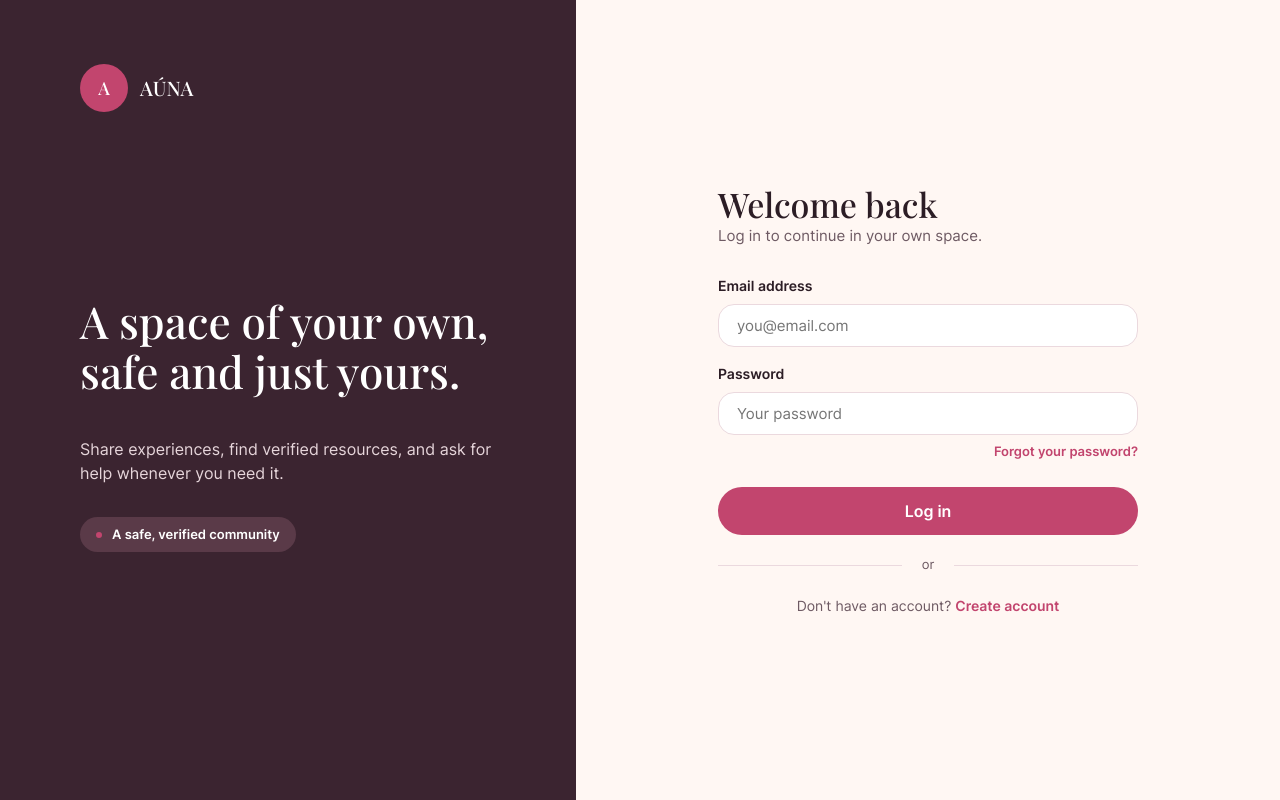
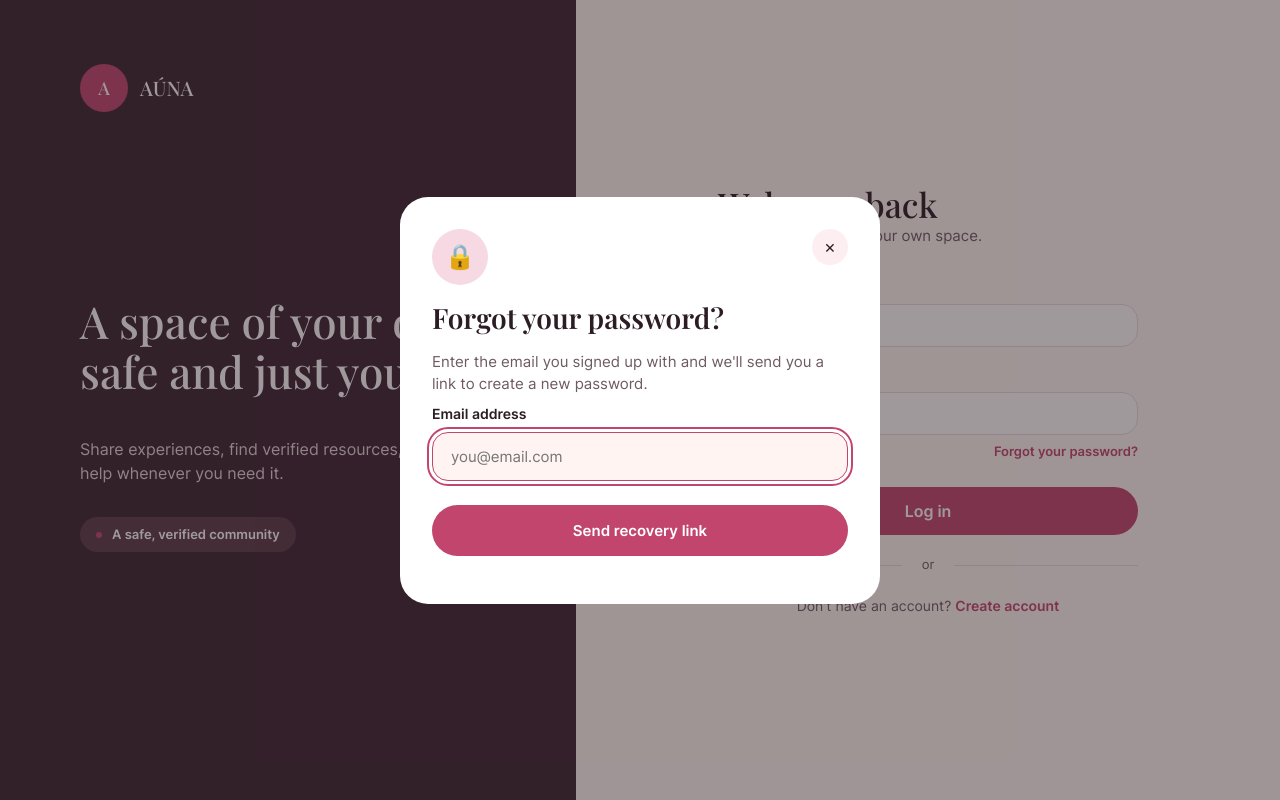
Before and after one commit to sofiasierra207-glitch/AUNA-REACT, a React (Vite) app in the folder AUNA/: page /login in a window 1280 px wide. Both pictures are taken after a click on the button "Forgot your password?". Built offline with nearby package versions, Linux system fonts and the light colour scheme.

Commit message:
feat: add forgot password modal

```diff
--- /dev/null
+++ b/AUNA/src/components/forgotpassword/ForgotPassword.tsx
@@ -0,0 +1,128 @@
+import { useEffect, useState } from 'react';
+import type { FormEvent, MouseEvent } from 'react';
+import './forgotpassword.css';
+
+// tipado de las props: el login me dice si estoy abierto
+// y me pasa la funcion para cerrarme
+interface ForgotPasswordProps {
+    abierto: boolean;
+    onCerrar: () => void;
+}
+
+// modal de "Forgot your password?" (se abre desde el Login)
+// en js lo creaba con createElement e innerHTML, ahora es un componente
+function ForgotPassword({ abierto, onCerrar }: ForgotPasswordProps) {
+    // el correo que voy escribiendo
+    const [correo, setCorreo] = useState('');
+
+    // true si el correo no es valido
+    const [hayError, setHayError] = useState(false);
+
+    // si ya envie el link muestro el mensaje de enviado
+    const [enviado, setEnviado] = useState(false);
+
+    // dejo todo limpio y cierro
+    function cerrar() {
+        setCorreo('');
+        setHayError(false);
+        setEnviado(false);
+        onCerrar();
+    }
+
+    // cerrar con la tecla Escape
+    // solo escucho el teclado mientras el modal esta abierto
+    useEffect(() => {
+        if (!abierto) return;
+
+        function alPresionarTecla(evento: KeyboardEvent) {
+            if (evento.key === 'Escape') {
+                setCorreo('');
+                setHayError(false);
+                setEnviado(false);
+                onCerrar();
+            }
+        }
+
+        document.addEventListener('keydown', alPresionarTecla);
+
+        // limpieza: quito el evento cuando se cierra el modal
+        return () => document.removeEventListener('keydown', alPresionarTecla);
+    }, [abierto, onCerrar]);
+
+    // cuando envio (click en Send recovery link o Enter)
+    function alEnviar(evento: FormEvent<HTMLFormElement>) {
+        evento.preventDefault(); // evito que la pagina se recargue
+
+        // reviso que el correo tenga @ y un punto
+        const limpio = correo.trim();
+        if (!limpio.includes('@') || !limpio.includes('.')) {
+            setHayError(true);
+            return;
+        }
+
+        // muestro el mensaje de que se envio
+        setCorreo(limpio);
+        setEnviado(true);
+    }
+
+    // si doy click en el fondo oscuro (afuera de la caja) se cierra
+    function alClickFondo(evento: MouseEvent<HTMLDivElement>) {
+        if (evento.target === evento.currentTarget) {
+            cerrar();
+        }
+    }
+
+    // si esta cerrado no muestro nada
+    if (!abierto) return null;
+
+    return (
+        <div className="olvido-fondo abierto" onClick={alClickFondo}>
+            {/* la clase enviado esconde el form y muestra el mensaje (lo hace el css) */}
+            <div className={enviado ? 'olvido-modal enviado' : 'olvido-modal'} role="dialog" aria-label="Forgot your password?">
+
+                <div className="olvido-arriba">
+                    <span className="olvido-icono">🔒</span>
+                    <button type="button" className="olvido-cerrar" aria-label="Close" onClick={cerrar}>×</button>
+                </div>
+
+                <h3>Forgot your password?</h3>
+
+                <form className="olvido-form" onSubmit={alEnviar}>
+                    <p className="olvido-texto">
+                        Enter the email you signed up with and we'll send you a link to create a new password.
+                    </p>
+
+                    <label htmlFor="olvido-correo">Email address</label>
+                    {/* al escribir guardo el correo y quito el error */}
+                    <input
+                        type="text"
+                        id="olvido-correo"
+                        className={hayError ? 'olvido-input olvido-error' : 'olvido-input'}
+                        placeholder="you@email.com"
+                        value={correo}
+                        onChange={(evento) => {
+                            setCorreo(evento.target.value);
+                            setHayError(false);
+                        }}
+                        autoFocus
+                    />
+                    <p className={hayError ? 'olvido-mensaje-error visible' : 'olvido-mensaje-error'}>
+                        Please write a valid email address.
+                    </p>
+
+                    <button type="submit" className="olvido-enviar">Send recovery link</button>
+                </form>
+
+                <div className="olvido-enviado">
+                    <p className="olvido-texto">
+                        We sent a recovery link to <span className="olvido-correo">{correo}</span>.
+                        Check your inbox and follow the steps to create a new password.
+                    </p>
+                    <button type="button" className="olvido-enviar" onClick={cerrar}>Back to login</button>
+                </div>
+            </div>
+        </div>
+    );
+}
+
+export default ForgotPassword;
--- a/AUNA/src/components/forgotpassword/forgotpassword.css
+++ b/AUNA/src/components/forgotpassword/forgotpassword.css
@@ -1,3 +1,9 @@
+/*
+   AÚNA - FORGOTPASSWORD
+   Modal de "Forgot your password?" (se abre desde Login)
+   Los colores vienen de assets/colors.css
+*/
+
 /* parte 1 del modal: el fondo oscuro que tapa la pagina
    rgba es un color con transparencia, deja ver un poco la pagina de atras
    position fixed hace que quede pegado a la pantalla aunque haga scroll
@@ -15,11 +21,11 @@
     justify-content: center;
     align-items: center;
     padding: 16px;
-    /* 3000 para que quede encima del menu de abajo en celular (igual que las ventanas de Sofía) */
+    /* 3000 para que quede encima del menu de abajo en celular */
     z-index: 3000;
 }
 
-/* cuando el js le pone la clase abierto se muestra centrado */
+/* cuando el componente le pone la clase abierto se muestra centrado */
 .olvido-fondo.abierto {
     display: flex;
 }
@@ -28,11 +34,11 @@
 .olvido-modal {
     width: 480px;
     max-width: 100%;
-    background-color: #ffffff;
+    background-color: var(--white);
     border-radius: 28px;
     padding: 32px 32px 48px;
-    font-family: "Inter", Arial, sans-serif;
-    color: #2c1d25;
+    font-family: var(--sans);
+    color: var(--text-h);
     display: flex;
     flex-direction: column;
     gap: 16px;
@@ -57,7 +63,7 @@
     width: 56px;
     height: 56px;
     border-radius: 50%;
-    background-color: #f7d9e3;
+    background-color: var(--accent-bg);
     font-size: 24px;
     display: flex;
     justify-content: center;
@@ -70,18 +76,18 @@
     height: 36px;
     border: none;
     border-radius: 50%;
-    background-color: #fdedf1;
-    color: #2c1d25;
+    background-color: var(--accent-soft);
+    color: var(--text-h);
     font-size: 18px;
     cursor: pointer;
 }
 
 .olvido-cerrar:hover {
-    background-color: #f7d9e3;
+    background-color: var(--accent-bg);
 }
 
 .olvido-modal h3 {
-    font-family: "Playfair Display", Georgia, serif;
+    font-family: var(--heading);
     font-size: 28px;
     font-weight: 600;
     line-height: 34px;
@@ -90,7 +96,7 @@
 .olvido-texto {
     font-size: 15px;
     line-height: 22px;
-    color: #6e5a63;
+    color: var(--text);
 }
 
 /* el form pone el label, el input y el boton uno debajo del otro */
@@ -109,30 +115,30 @@
 .olvido-input {
     width: 100%;
     padding: 14px 18px;
-    border: 1px solid #f1dfe4;
+    border: 1px solid var(--border);
     border-radius: 16px;
     background-color: #fff4f1;
     font-family: inherit;
     font-size: 15px;
-    color: #2c1d25;
+    color: var(--text-h);
     outline: none;
 }
 
 .olvido-input:focus {
-    border-color: #c2456e;
+    border-color: var(--accent);
 }
 
-/* cuando el correo esta mal el js le pone esta clase */
+/* cuando el correo esta mal el componente le pone esta clase */
 .olvido-input.olvido-error {
-    border-color: #c2456e;
-    background-color: #fdedf1;
+    border-color: var(--accent);
+    background-color: var(--accent-soft);
 }
 
 /* mensaje de error, empieza escondido */
 .olvido-mensaje-error {
     display: none;
     font-size: 13px;
-    color: #c2456e;
+    color: var(--accent);
 }
 
 .olvido-mensaje-error.visible {
@@ -143,8 +149,8 @@
 .olvido-enviar {
     width: 100%;
     border: none;
-    background-color: #c2456e;
-    color: #ffffff;
+    background-color: var(--accent);
+    color: var(--white);
     font-family: inherit;
     font-size: 15px;
     font-weight: 600;
@@ -177,7 +183,7 @@
 /* el correo que escribi va en negrita dentro del mensaje */
 .olvido-correo {
     font-weight: 600;
-    color: #2c1d25;
+    color: var(--text-h);
 }
 
 /* celular: menos espacio adentro y titulo mas pequeño */
--- a/AUNA/src/pages/login/Login.tsx
+++ b/AUNA/src/pages/login/Login.tsx
@@ -2,6 +2,8 @@ import { useState } from 'react';
 import { useNavigate } from 'react-router-dom';
 
 import './login.css';
+
+import ForgotPassword from '../../components/forgotpassword/ForgotPassword';
 
 // Datos que recibe la página desde App
 interface LoginProps {
@@ -18,6 +20,10 @@ function Login({ onLogin }: LoginProps) {
     // Mensaje de error y campo que tiene el error ("email", "password" o "")
     const [message, setMessage] = useState("");
     const [errorField, setErrorField] = useState("");
+
+
+    // Si el modal de olvidé mi contraseña está abierto o cerrado
+    const [forgotOpen, setForgotOpen] = useState(false);
 
     // Para ir a otra página desde el código
     const navigate = useNavigate();
@@ -96,7 +102,9 @@ function Login({ onLogin }: LoginProps) {
                         }} />
 
                     {/* Aquí se conecta forgotpassword de Cami */}
-                    <button type="button" className="login-forgot">Forgot your password?</button>
+                    <button type="button" className="login-forgot" onClick={() => setForgotOpen(true)}>
+                        Forgot your password?
+                    </button>
 
                     {/* Mensaje de error */}
                     <p className="login-message" role="status">{message}</p>
@@ -121,6 +129,9 @@ function Login({ onLogin }: LoginProps) {
 
             </section>
 
+            {/* Modal de Cami: le paso si está abierto y cómo cerrarlo */}
+            <ForgotPassword abierto={forgotOpen} onCerrar={() => setForgotOpen(false)} />
+
         </main>
     );
 }
```
